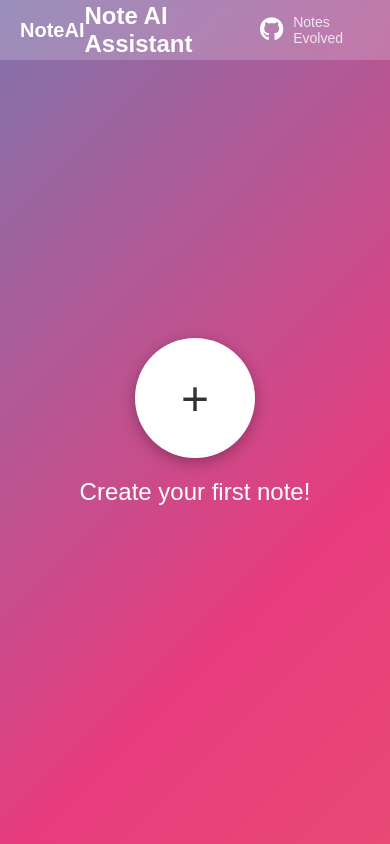
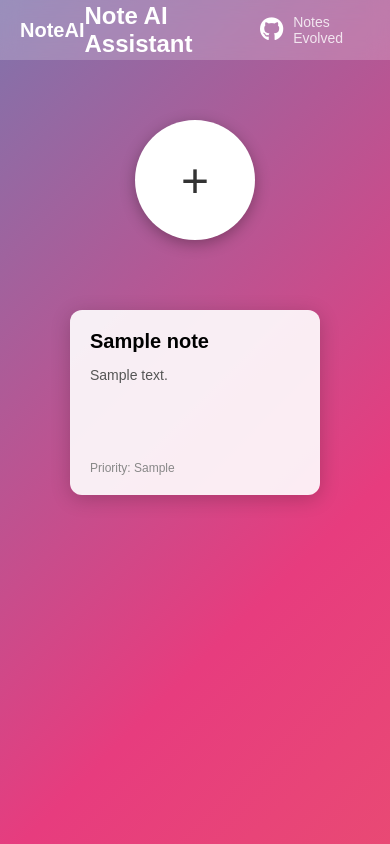
Before and after one commit to Arashkazemii/AI-Personal-Note-Manager, a Flask app: page / in a window 390 px wide. Run offline with Flask 3, Linux system fonts and the light colour scheme; tables that the repository leaves empty hold one stand-in row (values such as "Sample post").

Commit message:
Displays recent notes on the homepage
Fetches and displays the six most recent notes from the database on the homepage.
Updates the homepage layout with a responsive notes grid and improved styling.
Adds conditional rendering to handle cases with no notes available.

```diff
--- a/ui/app.py
+++ b/ui/app.py
@@ -14,7 +14,10 @@ def get_db_connection():
 
 @app.route('/')
 def home():
-    return render_template('home.html')
+    conn = get_db_connection()
+    notes = conn.execute('SELECT * FROM Notes ORDER BY created_at DESC LIMIT 6').fetchall()
+    conn.close()
+    return render_template('home.html', notes=notes)
 
 @app.route('/new_note')
 def new_note():
--- a/ui/templates/home.html
+++ b/ui/templates/home.html
@@ -4,18 +4,29 @@
     <meta charset="UTF-8">
     <meta name="viewport" content="width=device-width, initial-scale=1.0">
     <title>Note AI Assistant - Home</title>
+    <link rel="stylesheet" href="https://cdnjs.cloudflare.com/ajax/libs/font-awesome/6.4.0/css/all.min.css">
     <style>
+        /* استایل‌ها همان قبلی */
         body, html {
             margin: 0;
             padding: 0;
             width: 100%;
             height: 100%;
-            overflow: hidden;
             font-family: 'Poppins', sans-serif;
+            background: linear-gradient(-45deg, #ee7752, #e73c7e, #23a6d5, #23d5ab);
+            background-size: 400% 400%;
+            animation: gradientBG 15s ease infinite;
+            overflow-x: hidden;
+        }
+
+        @keyframes gradientBG {
+            0% {background-position: 0% 50%;}
+            50% {background-position: 100% 50%;}
+            100% {background-position: 0% 50%;}
         }
 
         header {
-            position: absolute;
+            position: fixed;
             top: 0;
             left: 0;
             width: 100%;
@@ -60,22 +71,11 @@
             opacity: 0.8;
         }
 
-        .background {
-            width: 100%;
-            height: 100%;
-            background: linear-gradient(-45deg, #ee7752, #e73c7e, #23a6d5, #23d5ab);
-            background-size: 400% 400%;
-            animation: gradientBG 15s ease infinite;
+        .container {
+            padding-top: 80px;
             display: flex;
-            justify-content: center;
+            flex-direction: column;
             align-items: center;
-            flex-direction: column;
-        }
-
-        @keyframes gradientBG {
-            0% {background-position: 0% 50%;}
-            50% {background-position: 100% 50%;}
-            100% {background-position: 0% 50%;}
         }
 
         .add-button {
@@ -91,7 +91,7 @@
             box-shadow: 0px 4px 15px rgba(0, 0, 0, 0.3);
             text-decoration: none;
             transition: all 0.3s ease;
-            margin-bottom: 20px;
+            margin: 40px 0;
         }
 
         .add-button:hover {
@@ -103,8 +103,48 @@
             font-size: 24px;
             color: white;
         }
+
+        .notes-list {
+            display: flex;
+            flex-wrap: wrap;
+            justify-content: center;
+            gap: 30px 20px; /* فاصله عمودی و افقی */
+            margin-top: 30px;
+            padding: 0 20px;
+        }
+
+        .note-card {
+            background: rgba(255, 255, 255, 0.9);
+            width: calc(33.333% - 20px); /* سه تا در هر ردیف با فاصله */
+            min-width: 250px;
+            padding: 20px;
+            border-radius: 12px;
+            box-shadow: 0px 4px 20px rgba(0, 0, 0, 0.2);
+            text-align: left;
+            overflow: hidden;
+            box-sizing: border-box;
+        }
+
+        .note-card h3 {
+            margin: 0 0 10px 0;
+            font-size: 20px;
+        }
+
+        .note-card p {
+            font-size: 14px;
+            color: #555;
+            height: 80px;
+            overflow: hidden;
+            text-overflow: ellipsis;
+        }
+
+        .note-card .priority {
+            margin-top: 10px;
+            font-size: 12px;
+            color: #888;
+        }
+
     </style>
-    <link rel="stylesheet" href="https://cdnjs.cloudflare.com/ajax/libs/font-awesome/6.4.0/css/all.min.css">
 </head>
 <body>
 
@@ -119,9 +159,22 @@
     </div>
 </header>
 
-    <div class="background">
+<div class="container">
+    {% if notes|length == 0 %}
         <a href="{{ url_for('new_note') }}" class="add-button">+</a>
         <div class="text-below">Create your first note!</div>
+    {% else %}
+        <a href="{{ url_for('new_note') }}" class="add-button">+</a>
+        <div class="notes-list">
+            {% for note in notes %}
+                <div class="note-card">
+                    <h3>{{ note.title }}</h3>
+                    <p>{{ note.content }}</p>
+                    <div class="priority">Priority: {{ note.priority }}</div>
+                </div>
+            {% endfor %}
+        </div>
+    {% endif %}
 </div>
 
 </body>
```
Lines whose indentation alone changed are shown as unchanged.
